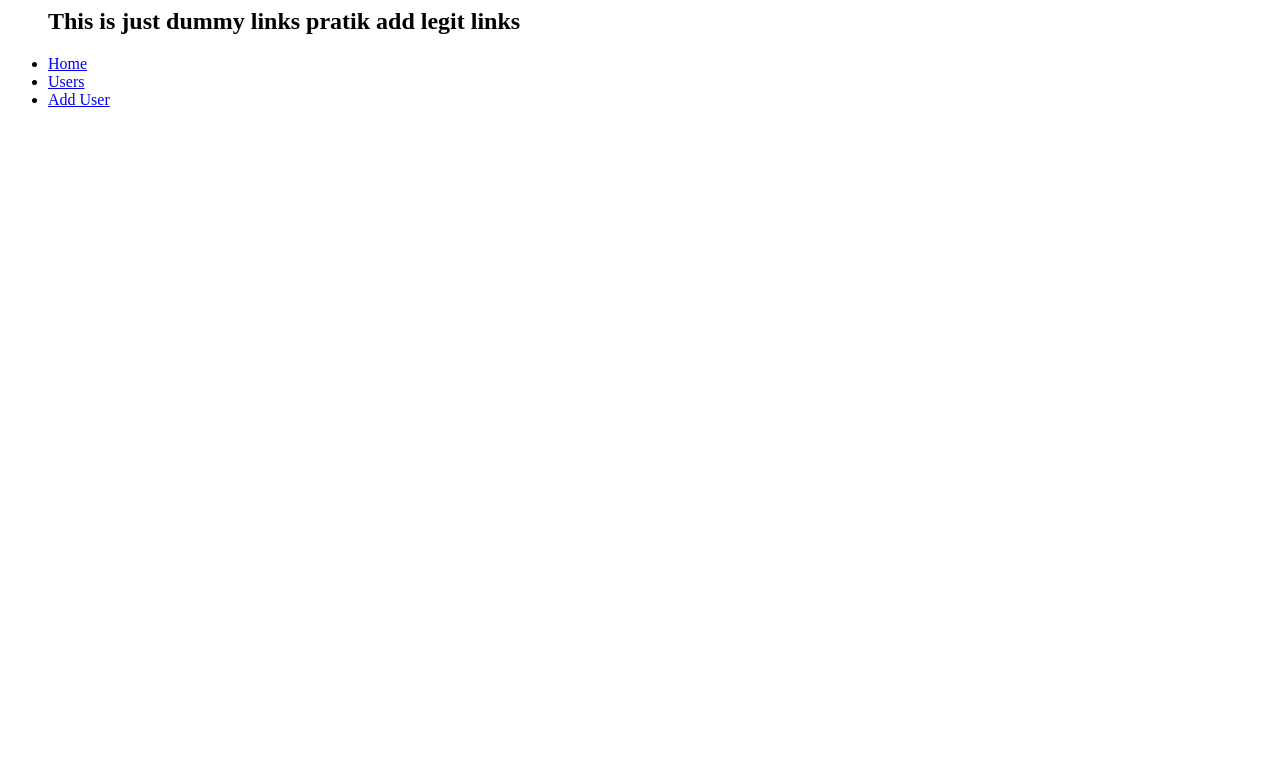
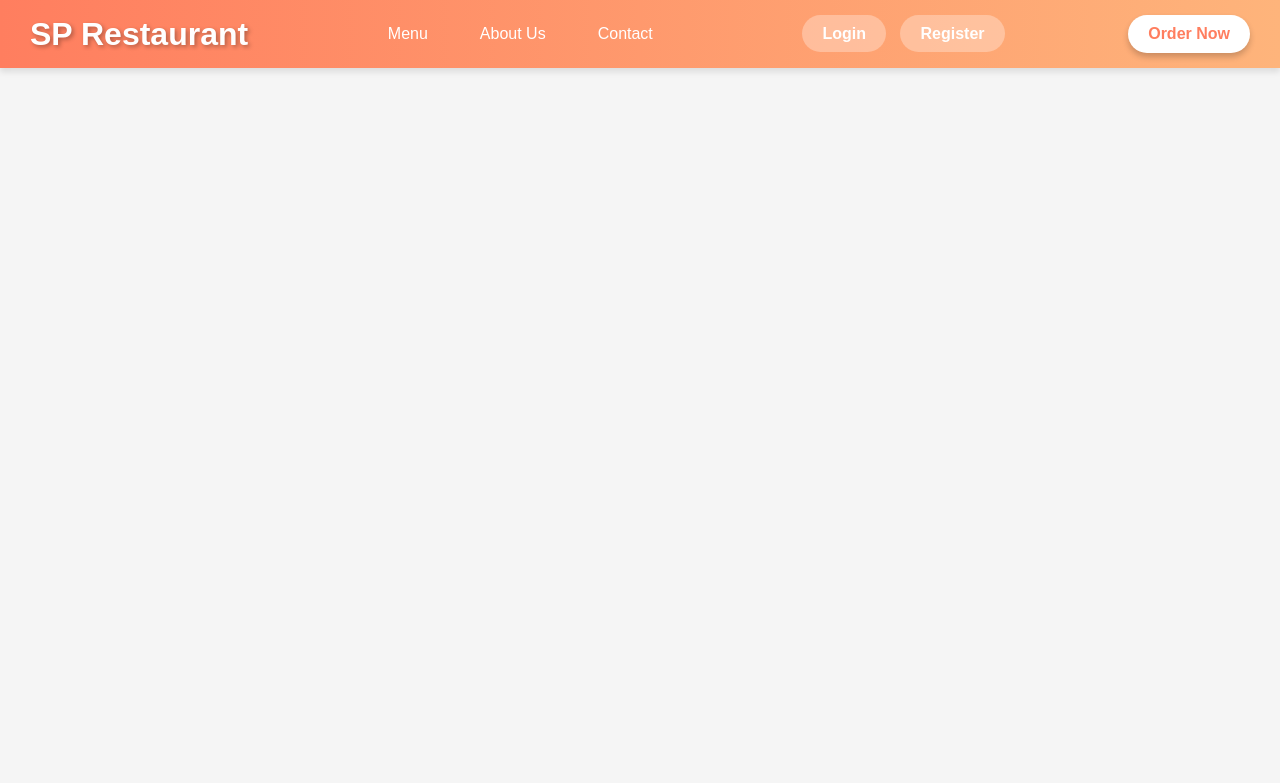
Before and after one commit to Peaxmoon/Project-I-BCA, a PHP site: page /Project-I-BCA/includes/header.php in a window 1280 px wide. Shown: the top 783 px of the page. Run offline with PHP 8.4, Linux system fonts and the light colour scheme.

Commit message:
frontend

```diff
--- a/admin/insert_newadmin.php
+++ b/admin/insert_newadmin.php
@@ -12,9 +12,9 @@ if (!isset($_SESSION['admin_id'])) {
 }
 
 // Example data pratik enter new data for making new admin
-// $name = 'pratik';
-// $email = 'pratik@gmail.com';
-// $password = 'pratik'; // Plain text password (to be hashed)
+$name = 'pratik';
+$email = 'pratik@gmail.com';
+$password = 'pratik'; // Plain text password (to be hashed)
 $hashed_password = password_hash($password, PASSWORD_DEFAULT); // Hash the password
 
 // Insert into the admins table
--- a/includes/header.php
+++ b/includes/header.php
@@ -1,11 +1,112 @@
+<!DOCTYPE html>
+<html lang="en">
+<head>
+    <meta charset="UTF-8">
+    <meta name="viewport" content="width=device-width, initial-scale=1.0">
+    <title>Restaurant Order System</title>
+    <style>
 
+        body {
+            margin: 0;
+            font-family: 'Poppins', sans-serif;
+            background-color: #f5f5f5;
+        }
+
+        header {
+            background: linear-gradient(90deg, #ff7e5f, #feb47b);
+            color: white;
+            padding: 15px 30px;
+            display: flex;
+            justify-content: space-between;
+            align-items: center;
+            box-shadow: 0 4px 6px rgba(0, 0, 0, 0.1);
+            position: sticky;
+            top: 0;
+            z-index: 1000;
+        }
+
+
+        header .logo {
+            font-size: 2rem;
+            font-weight: bold;
+            font-family: 'Montserrat', sans-serif;
+            text-shadow: 2px 2px 4px rgba(0, 0, 0, 0.3);
+        }
+
+
+        nav ul {
+            list-style: none;
+            margin: 0;
+            padding: 0;
+            display: flex;
+            align-items: center;
+            gap: 20px;
+        }
+
+        nav ul li a {
+            text-decoration: none;
+            color: white;
+            font-size: 1rem;
+            padding: 8px 16px;
+            border-radius: 5px;
+            transition: background-color 0.3s, transform 0.3s;
+        }
+
+        nav ul li a:hover {
+            background-color: rgba(255, 255, 255, 0.2);
+            transform: scale(1.05);
+        }
+
+        header .auth-links a,
+        header .order-now {
+            text-decoration: none;
+            font-size: 1rem;
+            font-weight: bold;
+            padding: 10px 20px;
+            border: none;
+            border-radius: 25px;
+            transition: all 0.3s;
+        }
+
+        header .auth-links a {
+            background-color: rgba(255, 255, 255, 0.3);
+            color: white;
+            margin-left: 10px;
+        }
+
+        header .auth-links a:hover {
+            background-color: white;
+            color: #ff7e5f;
+        }
+
+        header .order-now {
+            background-color: white;
+            color: #ff7e5f;
+            box-shadow: 0 4px 6px rgba(0, 0, 0, 0.2);
+            cursor: pointer;
+        }
+
+        header .order-now:hover {
+            background-color: #feb47b;
+            color: white;
+        }
+    </style>
+</head>
+<body>
     <header>
+        <div class="logo">SP Restaurant</div>
         <nav>
             <ul>
-            <h2>This is just dummy links pratik add legit links</h2>
-            <li><a href="/public/index.php">Home</a></li>
-            <li><a href="/public/index.php?action=list">Users</a></li>
-            <li><a href="/public/index.php?action=create">Add User</a></li>
+                <li><a href="#menu">Menu</a></li>
+                <li><a href="#about">About Us</a></li>
+                <li><a href="#contact">Contact</a></li>
             </ul>
         </nav>
+        <div class="auth-links">
+            <a href="#login">Login</a>
+            <a href="#register">Register</a>
+        </div>
+        <button class="order-now">Order Now</button>
     </header>
+</body>
+</html>
```
Also changed, not shown: gitsteps.txt (added, +11 -0 lines). Lines whose indentation alone changed are shown as unchanged.
